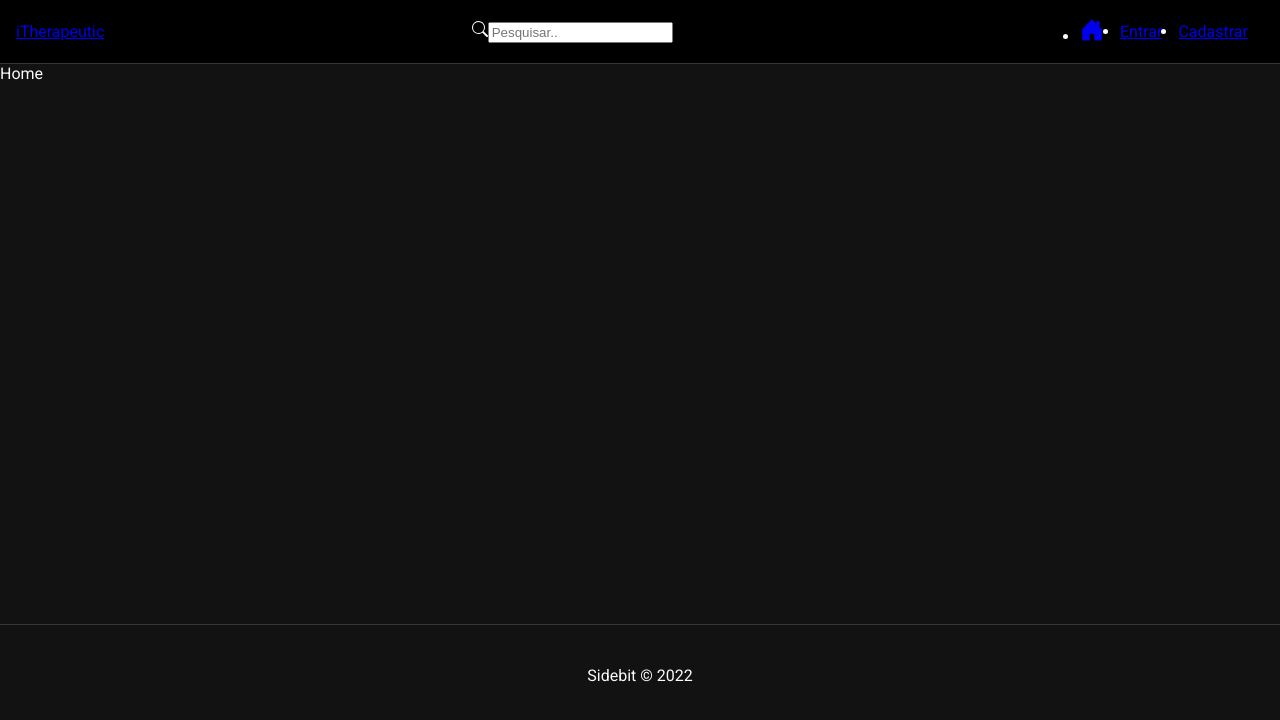
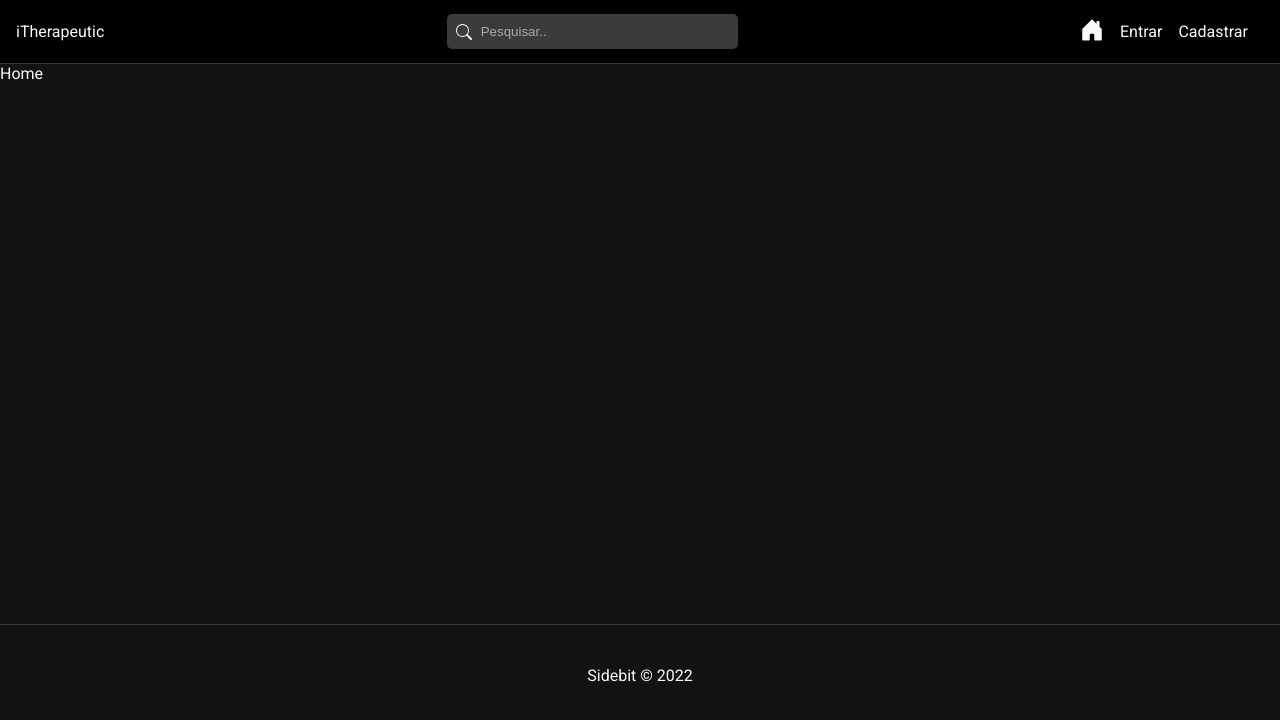
Before and after one commit to sidebit-dev/itherapeutic, a React (Create React App) app in the folder frontend/: page / in a window 1280 px wide. Shown: the top 720 px of the page. Built offline with nearby package versions, Linux system fonts and the light colour scheme; the HTML template or start-up script is replaced by a standard one.

Commit message:
CSS global

```diff
--- a/frontend/src/components/Navbar.js
+++ b/frontend/src/components/Navbar.js
@@ -13,7 +13,7 @@
   return (
     <nav id="nav">
       <Link to={"/"}>iTherapeutic</Link>
-      <form>
+      <form id="search-form">
         <BsSearch />
         <input type="text" placeholder="Pesquisar.." />
       </form>
--- a/frontend/src/index.css
+++ b/frontend/src/index.css
@@ -6,3 +6,84 @@
     background-color: #121212;
     color: #fafafa;
 }
+
+a {
+    color: #fafafa;
+    text-decoration: none;
+}
+
+.active {
+    font-weight: bold;
+}
+
+ul {
+    list-style: none;
+}
+
+form {
+    display: flex;
+    flex-direction: column;
+}
+
+label {
+    display: flex;
+    flex-direction: column;
+    text-align: left;
+}
+
+label span {
+    font-weight: bold;
+    msrgin-bottom: .5em;
+    color: #aaa;
+    font-size: .7em;
+}
+
+input {
+    background-color: #3b3b3b;
+    color: #aaa;
+    border: 1px solid #555;
+    border-radius: 2px;
+    padding: 10px 8px;
+    outline: none;
+    margin-bottom: .6em;
+}
+
+input::placeholder {
+    color: #aaa;
+}
+
+.btn,
+button,
+input[type="submit"] {
+    background-color: #0094f6;
+    color: #fff;
+    border: none;
+    border-radius: 4px;
+    padding: 10px 8px;
+    font-weight: bold;
+    cursor: pointer;
+    opacity: .8;
+    font-size: 1em;
+}
+
+input[type="submit"] {
+    margin-top: 1em;
+}
+
+input:disabled {
+   cursor: not-allowed;
+   background-color: #000;
+}
+
+button:hover,
+input[type="submit"]:hover {
+    opacity: 1;
+}
+
+.cancel-btn {
+    background-color: #ccc;
+}
+
+.hide {
+    display: none;
+}
```
